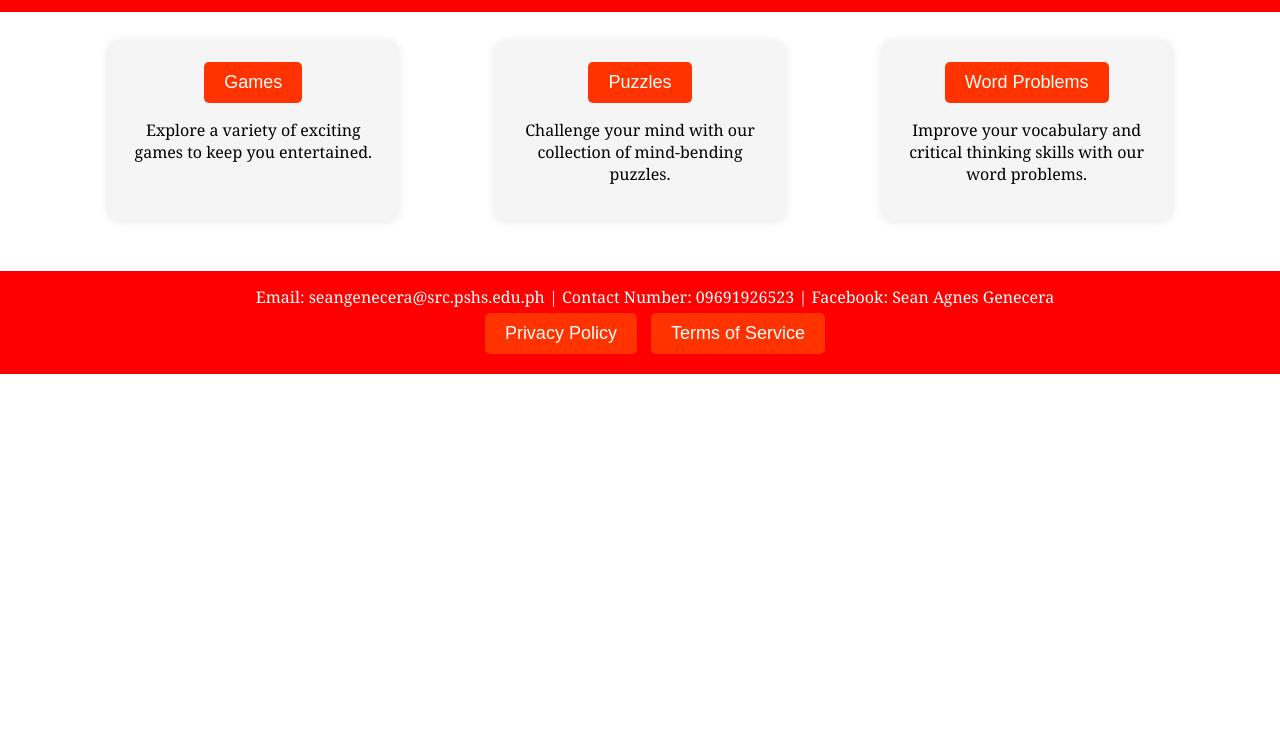
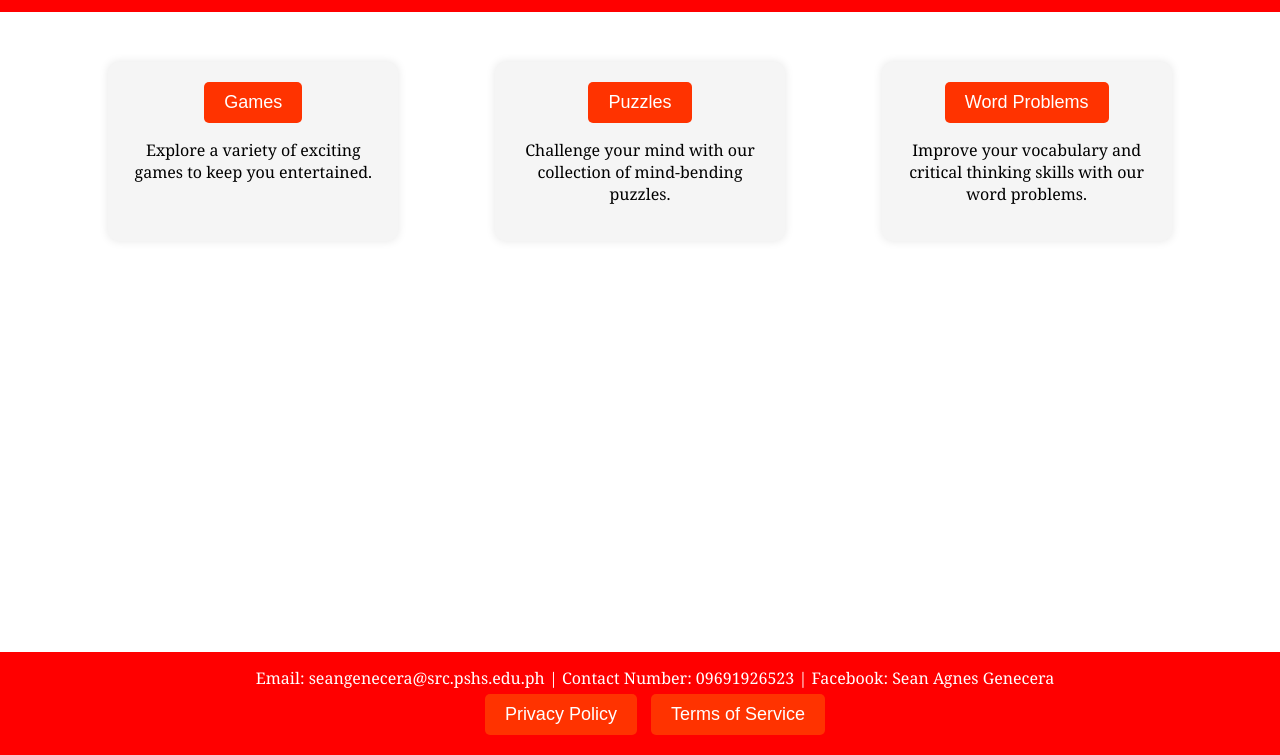
Before and after one commit to SiYanXianSeanShawn/AA, a plain HTML site: page CS quarter project/index.html in a window 1280 px wide. Shown: the part 45-800 px from the top of the page. Drawn offline with Linux system fonts and the light colour scheme.

Commit message:
Update styles.css

```diff
--- a/CS quarter project/styles.css
+++ b/CS quarter project/styles.css
@@ -1,12 +1,17 @@
 body {
     margin: 0;
     font-family: Georgia, serif;
+    display: flex;
+    flex-direction: column;
+    min-height: 100vh;
 }
 
 .container {
     width: 100%;
     max-width: 1200px;
     margin: 0 auto;
+    padding: 20px;
+    flex: 1;
 }
 
 .navbar {
```
